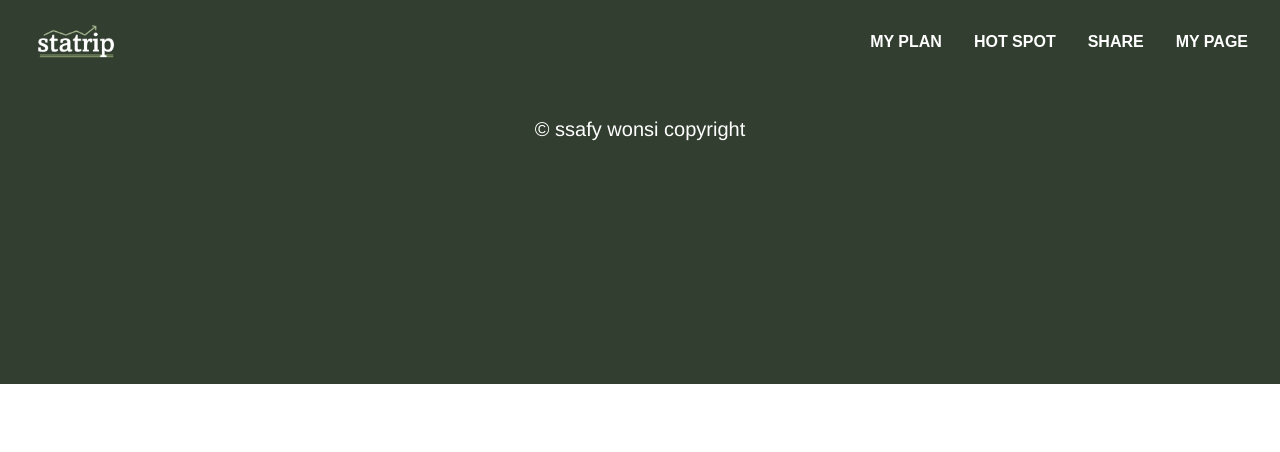
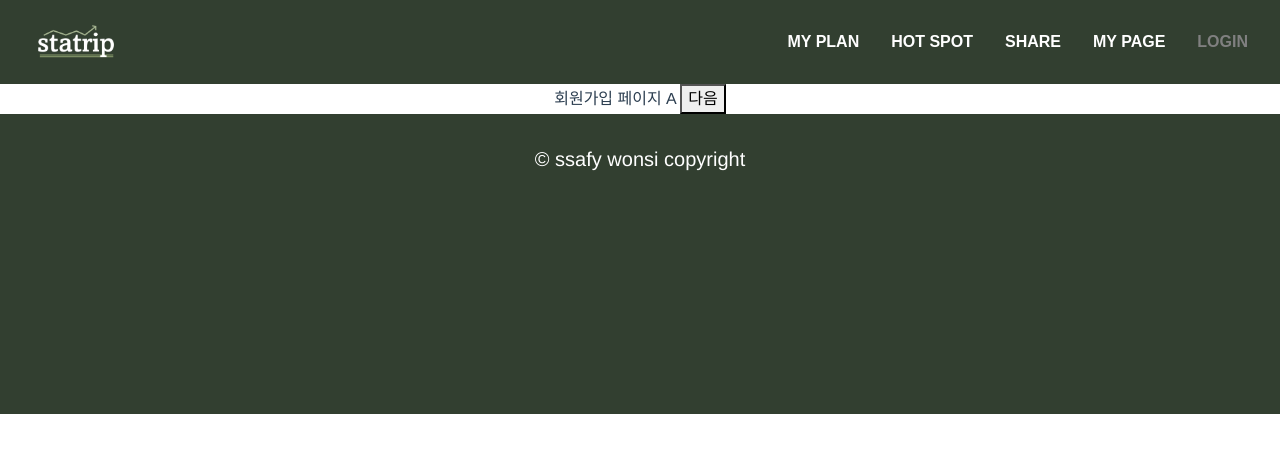
Before and after one commit to 210-reverof/statrip, a Vue app in the folder frontend/: page /auth/joina in a window 1280 px wide. Shown: the top 452 px of the page. Built offline with nearby package versions, Linux system fonts and the light colour scheme; a web font is replaced by a local one.

Commit message:
feat: 사용자 인증 관련 화면 이동 완성 #10

```diff
--- /dev/null
+++ b/frontend/src/components/auth/AuthJoinA.vue
@@ -0,0 +1,13 @@
+<template>
+    <div class="auth-join-a">
+        회원가입 페이지 A
+        <button @click="$router.push('/auth/joinb')">다음</button>
+    </div>
+</template>
+
+<script>
+
+export default {
+    name: "AuthJoinA",
+}
+</script>
--- /dev/null
+++ b/frontend/src/components/auth/AuthJoinB.vue
@@ -0,0 +1,13 @@
+<template>
+    <div class="auth-join-b">
+        회원가입 페이지 B
+        <button>회원가입</button>
+    </div>
+</template>
+
+<script>
+
+export default {
+    name: "AuthJoinB",
+}
+</script>
--- /dev/null
+++ b/frontend/src/components/auth/AuthLogin.vue
@@ -0,0 +1,13 @@
+<template>
+    <div class="auth-login">
+        로그인 페이지
+        <button @click="$router.push('/auth/joina')">아직 회원이 아니신가요?</button>
+    </div>
+</template>
+
+<script>
+
+export default {
+    name: "AuthLogin",
+}
+</script>
--- a/frontend/src/components/common/ConfirmHeader.vue
+++ b/frontend/src/components/common/ConfirmHeader.vue
@@ -9,6 +9,7 @@
         <router-link to="/hotspot" class="nav-link">HOT SPOT</router-link>
         <router-link to="/share" class="nav-link">SHARE</router-link>
         <router-link to="/mypage" class="nav-link">MY PAGE</router-link>
+        <router-link to="/auth" class="nav-link">LOGIN</router-link>
       </b-nav>
     </b-navbar>
   </header>
--- a/frontend/src/router/index.js
+++ b/frontend/src/router/index.js
@@ -74,6 +74,29 @@ const routes = [
     name: 'mypage',
     component: () => import(/* webpackChunkName: "mypage" */ '@/views/MyPageView.vue')
   },
+  {
+    path: '/auth',
+    name: 'auth',
+    component: () => import(/* webpackChunkName: "auth" */ '@/views/AuthView.vue'),
+    redirect: "/auth/login",
+    children:[
+      {
+        path: 'login',
+        name: 'login',
+        component: () => import(/* webpackChunkName: "auth" */ '@/components/auth/AuthLogin'),
+      },
+      {
+        path: 'joina',
+        name: 'joina',
+        component: () => import(/* webpackChunkName: "auth" */ '@/components/auth/AuthJoinA'),
+      },
+      {
+        path: 'joinb',
+        name: 'joinb',
+        component: () => import(/* webpackChunkName: "auth" */ '@/components/auth/AuthJoinB'),
+      }
+    ]
+  },
 ]
 
 const router = new VueRouter({
--- /dev/null
+++ b/frontend/src/views/AuthView.vue
@@ -0,0 +1,11 @@
+<template>
+  <div class="auth-view">
+    <router-view></router-view>
+  </div>
+</template>
+
+<script>
+export default {
+  name: "AuthView"
+};
+</script>
```
